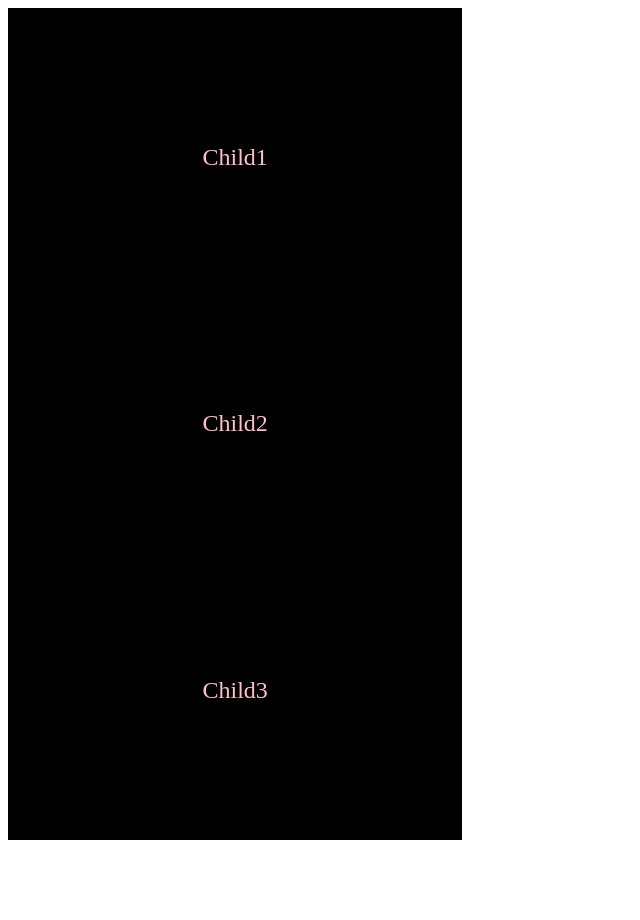
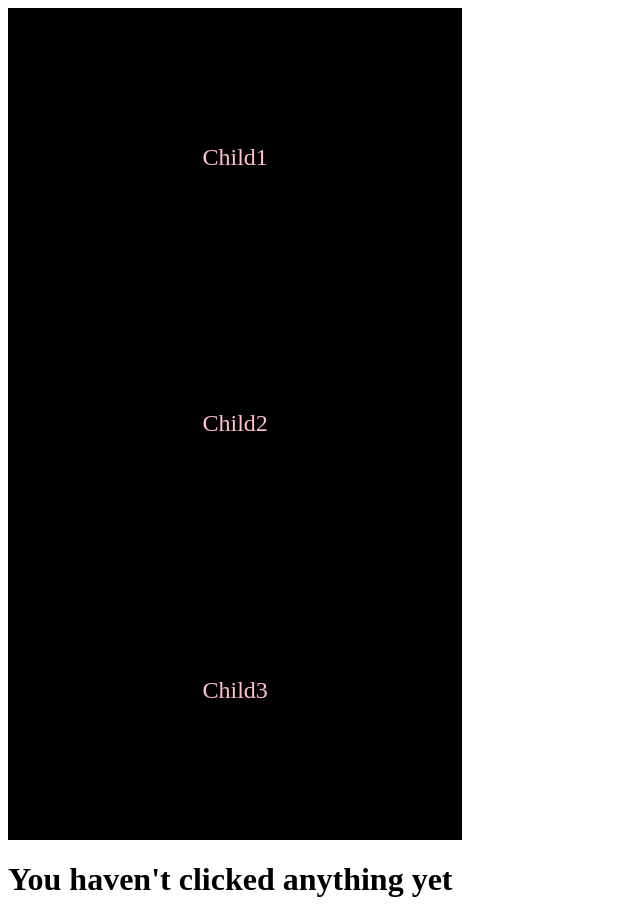
Before and after one commit to meganamarshall/react-list-forms, a React app: page / in a window 1280 px wide. Shown: the whole page, without its empty margins (0-640 px from the left). Before the commit the page ends 861 px from the top, so only its background shows below. Built offline with nearby package versions, Linux system fonts and the light colour scheme.

Commit message:
used useState to update content, it is working

```diff
--- a/src/components/App.js
+++ b/src/components/App.js
@@ -1,15 +1,26 @@
-import React from 'react';
+import React, { useState } from 'react';
 import Sidebar from './Sidebar';
 
 export default function App() {
+
+  const [selected, updateSelected] = useState('home');
+
+  const message = {
+    home: 'You haven\'t clicked anything yet',
+    child1: 'I am a child',
+    child2: 'I am a child too',
+    child3: 'I am also a child'
+  };
+
+
   return (
     <>
       <Sidebar>
-        <p><a onClick={() => console.log('clicked')}>Child1</a></p>
-        <p><a onClick={() => console.log('child2 clicked')}>Child2</a></p>
-        <p><a onClick={() => console.log('child3 clicked')}>Child3</a></p>
+        <p><a onClick={() => updateSelected('child1')}>Child1</a></p>
+        <p><a onClick={() => updateSelected('child2')}>Child2</a></p>
+        <p><a onClick={() => updateSelected('child3')}>Child3</a></p>
       </Sidebar>
-      <h1>{}</h1>
+      <h1>{message[selected]}</h1>
     </>
   );
 }
```
